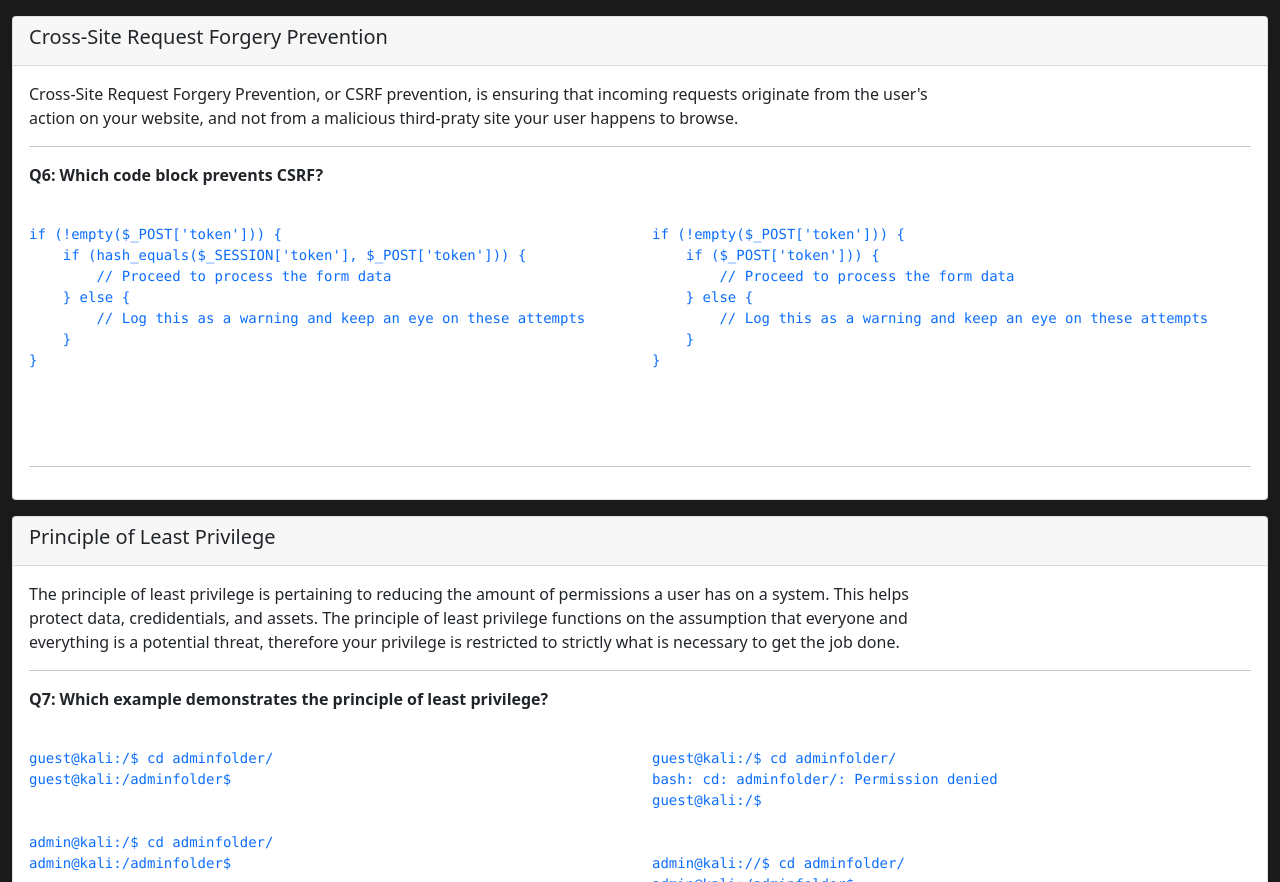
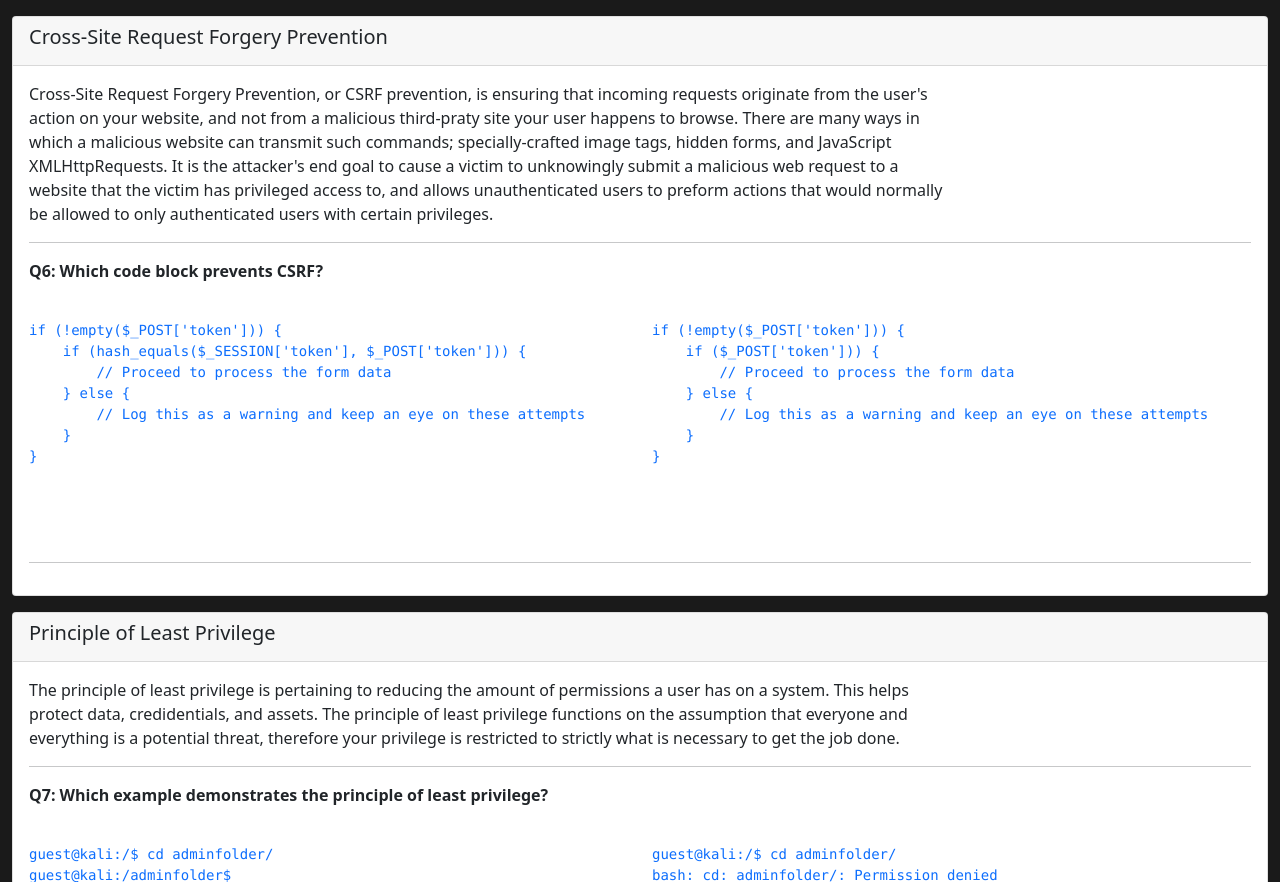
Before and after one commit to AppSecVilllage/AppSecVilllage.github.io, a plain HTML site: page index.html in a window 1280 px wide. Shown: the part 3006-3888 px from the top of the page. Drawn offline with nearby package versions, Linux system fonts and the light colour scheme; a small style sheet from the web is missing.

Commit message:
Yet another description update
Just tweaking some things to give better details.

```diff
--- a/index.html
+++ b/index.html
@@ -327,7 +327,7 @@ $GLOBALS["total_counter"] += intval($_POST['counter'])
                 </div>
                 <div class="card-body">
                     <p class="w-75">
-                        Cross-Site Request Forgery Prevention, or CSRF prevention, is ensuring that incoming requests originate from the user's action on your website, and not from a malicious third-praty site your user happens to browse.
+                        Cross-Site Request Forgery Prevention, or CSRF prevention, is ensuring that incoming requests originate from the user's action on your website, and not from a malicious third-praty site your user happens to browse. There are many ways in which a malicious website can transmit such commands; specially-crafted image tags, hidden forms, and JavaScript XMLHttpRequests. It is the attacker's end goal to cause a victim to unknowingly submit a malicious web request to a website that the victim has privileged access to, and allows unauthenticated users to preform actions that would normally be allowed to only authenticated users with certain privileges.
                     </p>
                     <hr>
 
```
